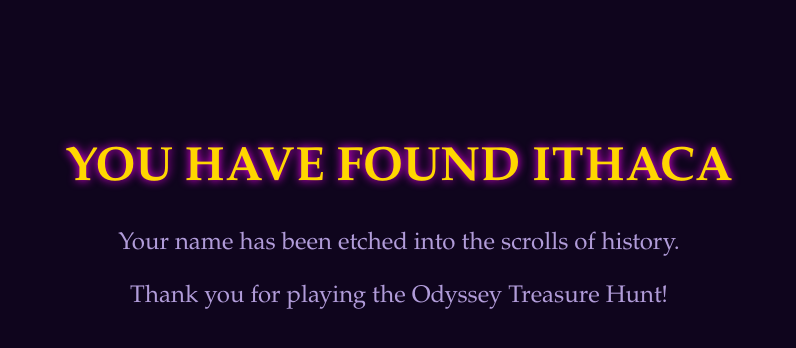
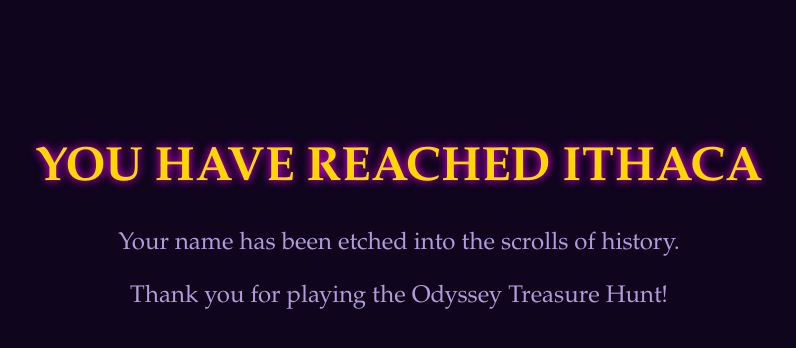
Before and after one commit to abhinavmatta1234-svg/odyssey_hunt, a website: page thanks.html in a window 1280 px wide. Shown: the whole page, without its empty margins (241-1037 px from the left). Drawn offline with Linux system fonts and the light colour scheme.

Commit message:
Update thanks.html

```diff
--- a/thanks.html
+++ b/thanks.html
@@ -9,7 +9,7 @@
     </style>
 </head>
 <body>
-    <h1>YOU HAVE FOUND ITHACA</h1>
+    <h1>YOU HAVE REACHED ITHACA</h1>
     <p>Your name has been etched into the scrolls of history.</p>
     <p>Thank you for playing the Odyssey Treasure Hunt!</p>
 </body>
```
